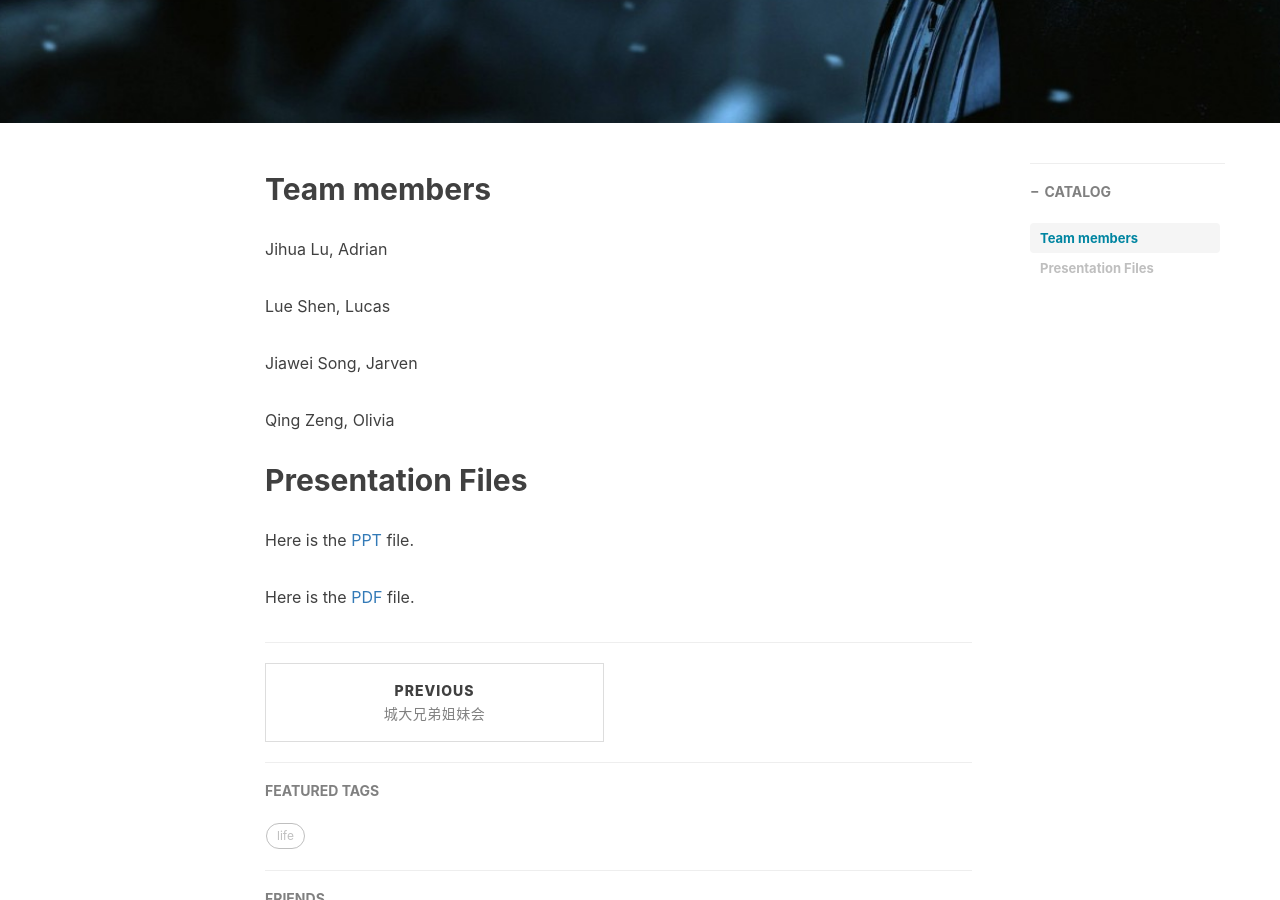
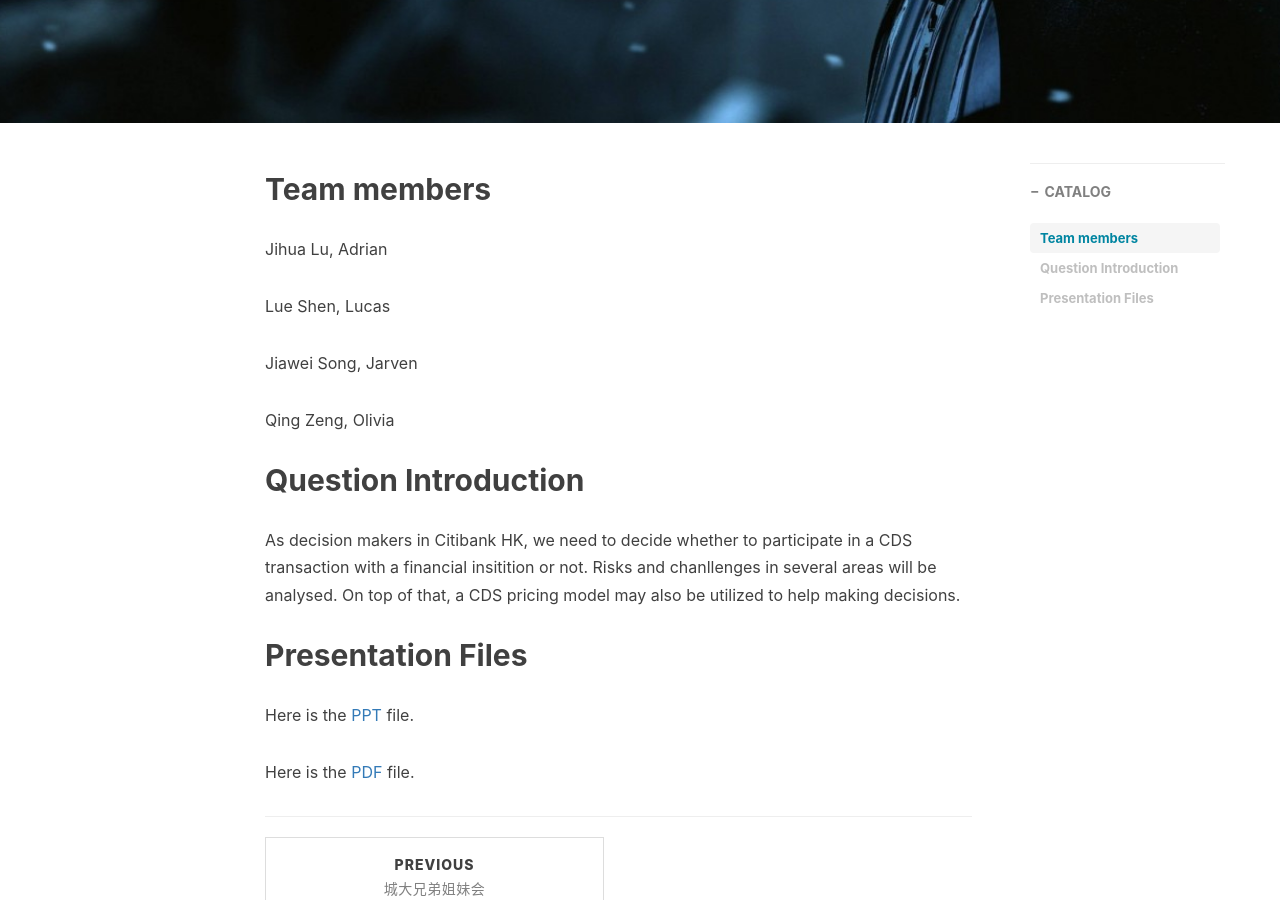
Before and after one commit to lucasushi/lueshen-old-blog, a Jekyll site: the page built from _posts/2017-08-15-Citibank-Case-Study.markdown, in a window 1280 px wide and 900 px high, scrolled down 400 px. Built offline with Jekyll 4.4.1, drawn with Linux system fonts in a browser that asks for light colours; nearby versions of some CDN libraries; comment, search, counter and statistics services are not loaded.

Commit message:
Update 2017-08-15-Citibank-Case-Study.markdown

```diff
--- a/_posts/2017-08-15-Citibank-Case-Study.markdown
+++ b/_posts/2017-08-15-Citibank-Case-Study.markdown
@@ -18,6 +18,9 @@ Jiawei Song, Jarven
 
 Qing Zeng, Olivia
 
+## Question Introduction
+As decision makers in Citibank HK, we need to decide whether to participate in a CDS transaction with a financial insitition or not. Risks and chanllenges in several areas will be analysed. On top of that, a CDS pricing model may also be utilized to help making decisions.
+
 ## Presentation Files
 Here is the <a href="/img/in-post/CitibankCaseStudy.pptx">PPT</a> file.
 
```
